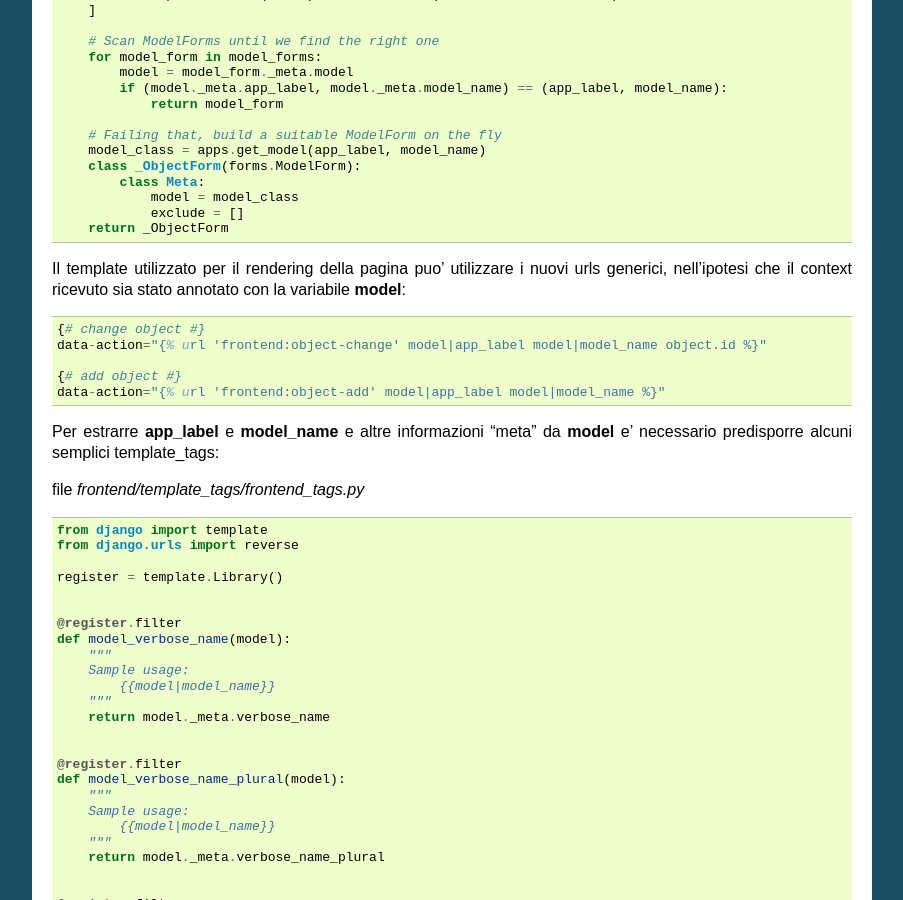
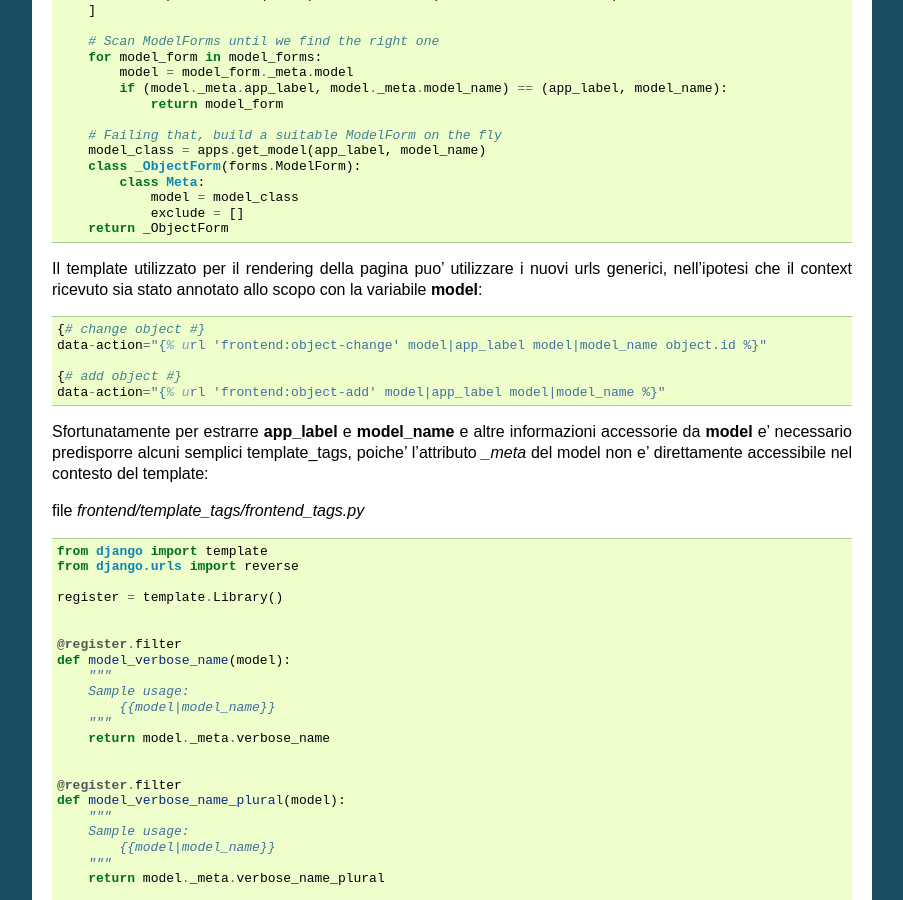
Before and after one commit to morlandi/editing-django-models-in-the-frontend, a Sphinx documentation site: the page built from docs/source/topics/frontend_generic_helpers.rst, in a window 1280 px wide and 900 px high, scrolled down 1143 px. Shown: the whole window, without its empty margins (198-1101 px from the left). Built offline with Sphinx 7.4.7, drawn with Linux system fonts in a browser that asks for light colours; some of the changed text lies outside the part shown.

Commit message:
docs revised

```diff
--- a/docs/source/topics/frontend_generic_helpers.rst
+++ b/docs/source/topics/frontend_generic_helpers.rst
@@ -86,7 +87,7 @@ file `frontend/forms.py`
         return _ObjectForm
 
 Il template utilizzato per il rendering della pagina puo' utilizzare i nuovi urls generici,
-nell'ipotesi che il context ricevuto sia stato annotato con la variabile **model**::
+nell'ipotesi che il context ricevuto sia stato annotato allo scopo con la variabile **model**::
 
     {# change object #}
     data-action="{% url 'frontend:object-change' model|app_label model|model_name object.id %}"
@@ -94,8 +95,9 @@ nell'ipotesi che il context ricevuto sia stato annotato con la variabile **model
     {# add object #}
     data-action="{% url 'frontend:object-add' model|app_label model|model_name %}"
 
-Per estrarre **app_label** e **model_name** e altre informazioni "meta" da **model**
-e' necessario predisporre alcuni semplici template_tags:
+Sfortunatamente per estrarre **app_label** e **model_name** e altre informazioni accessorie
+da **model** e' necessario predisporre alcuni semplici template_tags, poiche'
+l'attributo `_meta` del model non e' direttamente accessibile nel contesto del template:
 
 file `frontend/template_tags/frontend_tags.py`
 
@@ -250,6 +252,8 @@ e quindi, nel template::
 
 dove afterObjectDelete() per semplicita' si limita a ricaricare la pagina.
 
+.. figure:: /_static/images/confirm_deletion.png
+   :scale: 80 %
 
 Cloning an object
 -----------------
```
Also changed, not shown: other parts of docs/source/topics/frontend_generic_helpers.rst (+4 -3 lines), docs/source/_static/images/confirm_deletion.png (added).
